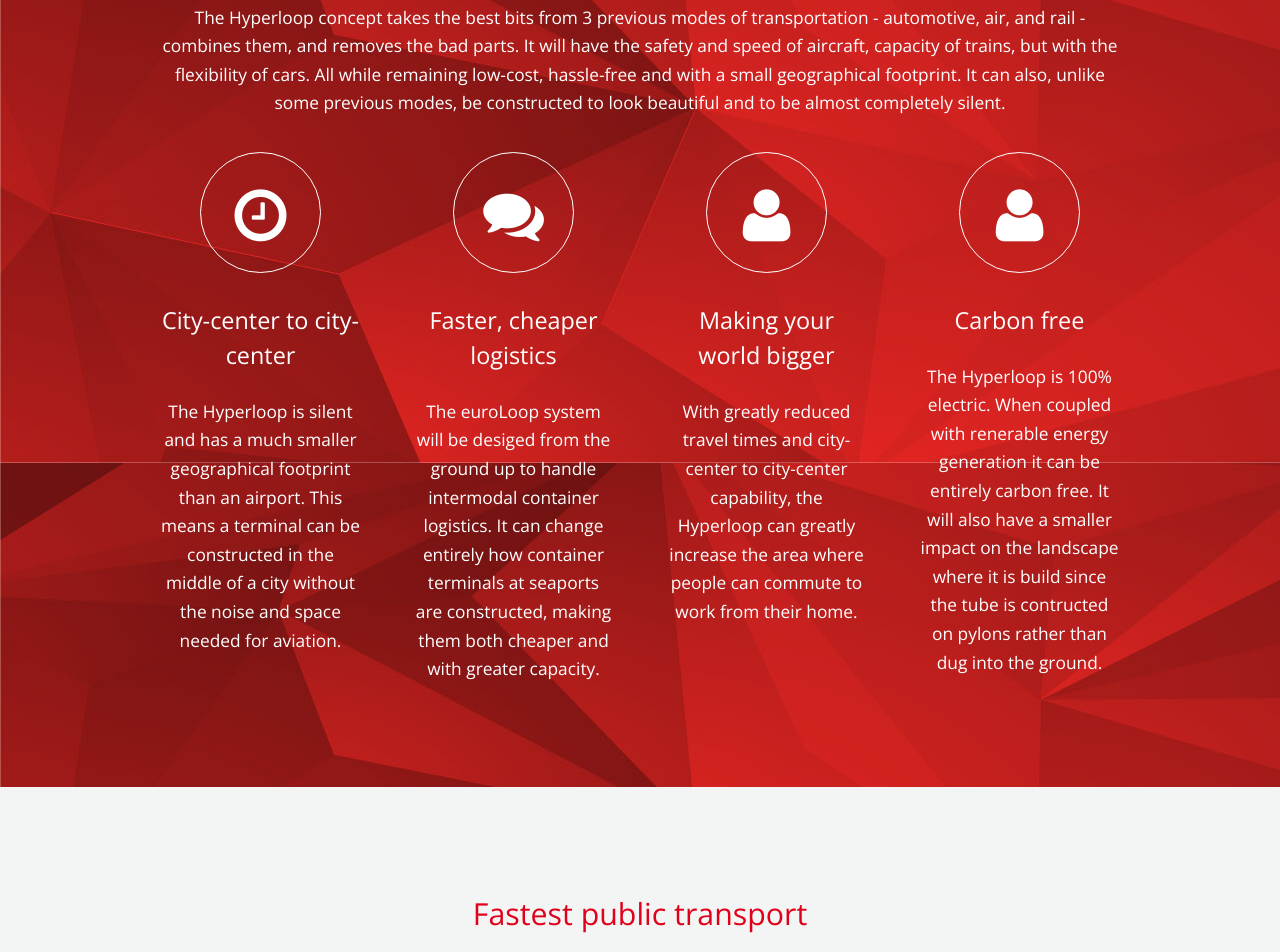
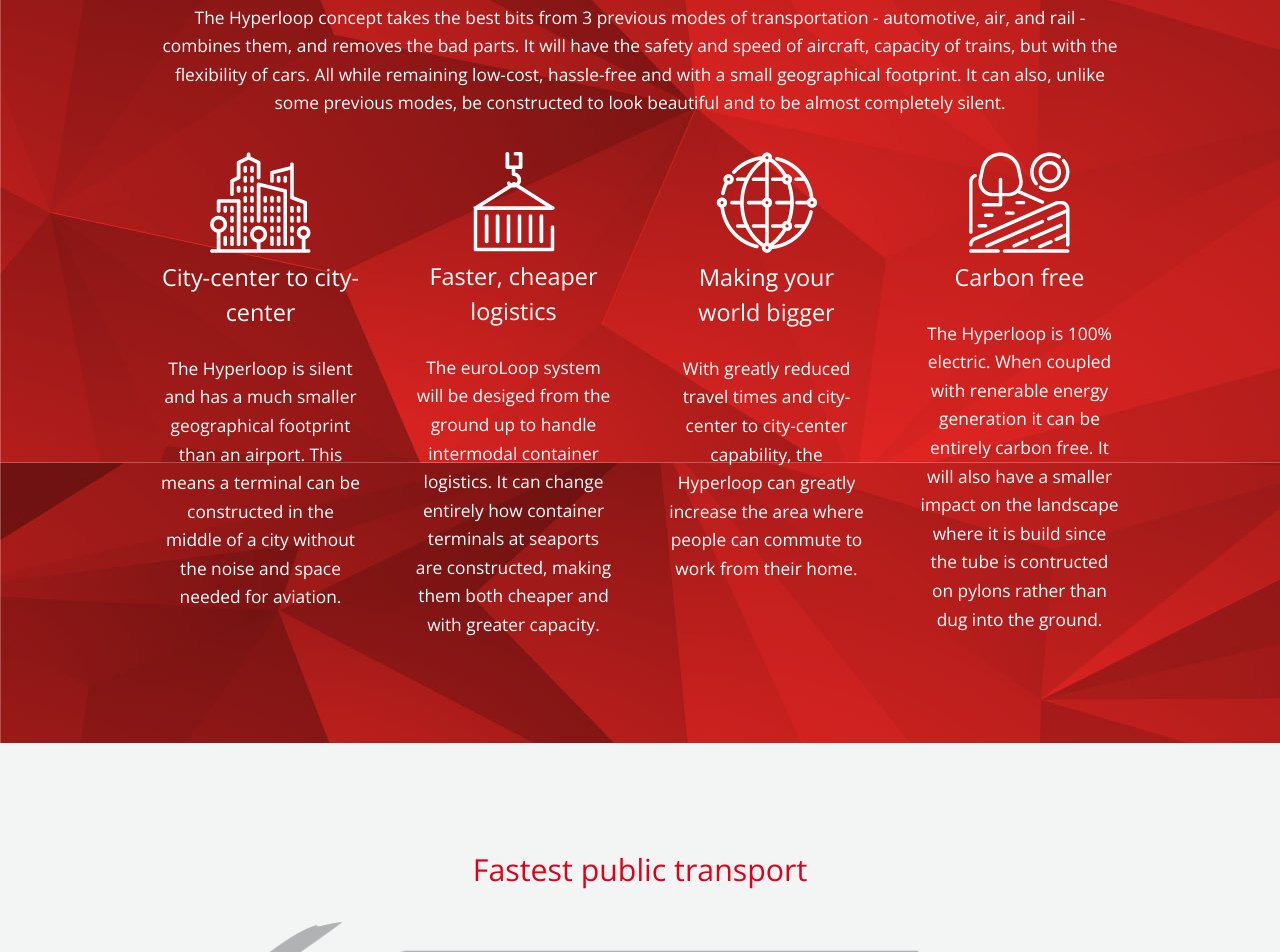
Before and after one commit to euroLoop/website, a plain HTML site: page index.html in a window 1280 px wide. Shown: the part 1709-2661 px from the top of the page. Drawn offline with nearby package versions, Linux system fonts and the light colour scheme.

Commit message:
Fixed responsive thing

```diff
--- a/index.html
+++ b/index.html
@@ -78,23 +78,23 @@
 					</p>
 					<div class="row 200%">
 						<section class="3u 12u$(small)">
-							<i class="icon big rounded fa-clock-o"></i>
+							<img src="images/layout/city-center-icon.png"></img>
 							<h3 class="title">City-center to city-center</h3>
 							<p>The Hyperloop is silent and has a much smaller geographical footprint than an airport. This means a terminal can be constructed in the middle of a city
 							without the noise and space needed for aviation.</p>
 						</section>
 						<section class="3u 12u$(small)">
-							<i class="icon big rounded fa-comments"></i>
+							<img src="images/layout/logistics-icon.png"></img>
 							<h3 class="title">Faster, cheaper logistics</h3>
 							<p>The euroLoop system will be desiged from the ground up to handle intermodal container logistics. It can change entirely how container terminals at seaports are constructed, making them both cheaper and with greater capacity.</p>
 						</section>
 						<section class="3u 12u$(small)">
-							<i class="icon big rounded fa-user"></i>
+							<img src="images/layout/world-icon.png"></img>
 							<h3 class="title">Making your world bigger</h3>
 							<p>With greatly reduced travel times and city-center to city-center capability, the Hyperloop can greatly increase the area where people can commute to work from their home.</p>
 						</section>
 						<section class="3u 12u$(small)">
-							<i class="icon big rounded fa-user"></i>
+							<img src="images/layout/carbon-free-icon.png"></img>
 							<h3 class="title">Carbon free</h3>
 							<p>The Hyperloop is 100% electric. When coupled with renerable energy generation it can be entirely carbon free. It will also have a smaller impact on the landscape where it is build since the tube is contructed on pylons rather than dug into the ground.</p>
 						</section>
--- a/js/init.js
+++ b/js/init.js
@@ -25,13 +25,13 @@
 				grid: { gutters: ['1.5em', 0] },
 				viewport: { scalable: false }
 			},
-			/*medium: {
+			medium: {
 				media: '(max-width: 980px)',
 				href: 'css/style-medium.css',
 				containers: '90%'
-			},*/
+			},
 			small: {
-				media: '(max-width: 980px)',
+				media: '(max-width: 780px)',
 				href: 'css/style-small.css',
 				containers: '90%',
 				grid: { gutters: ['1.25em', 0] }
```
Also changed, not shown: images/layout/carbon-free-icon.png (added), images/layout/city-center-icon.png (added), images/layout/logistics-icon.png (added), images/layout/world-icon.png (added).
